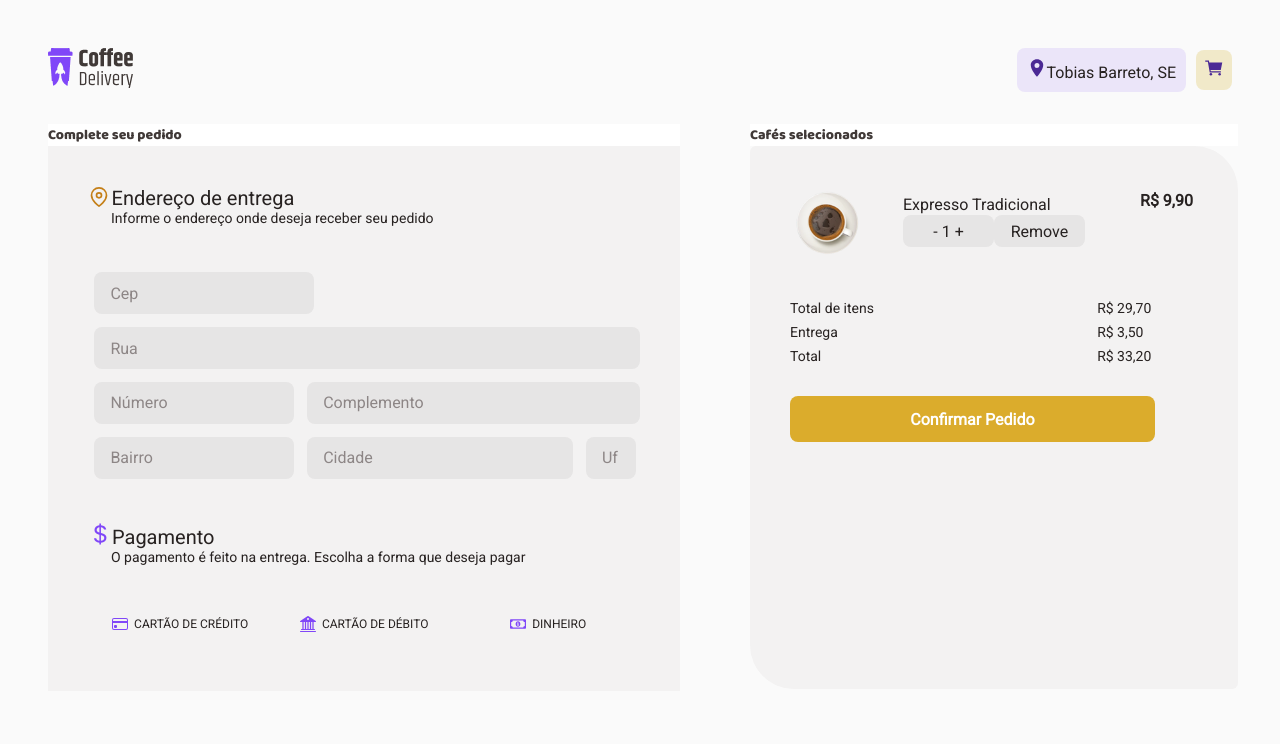
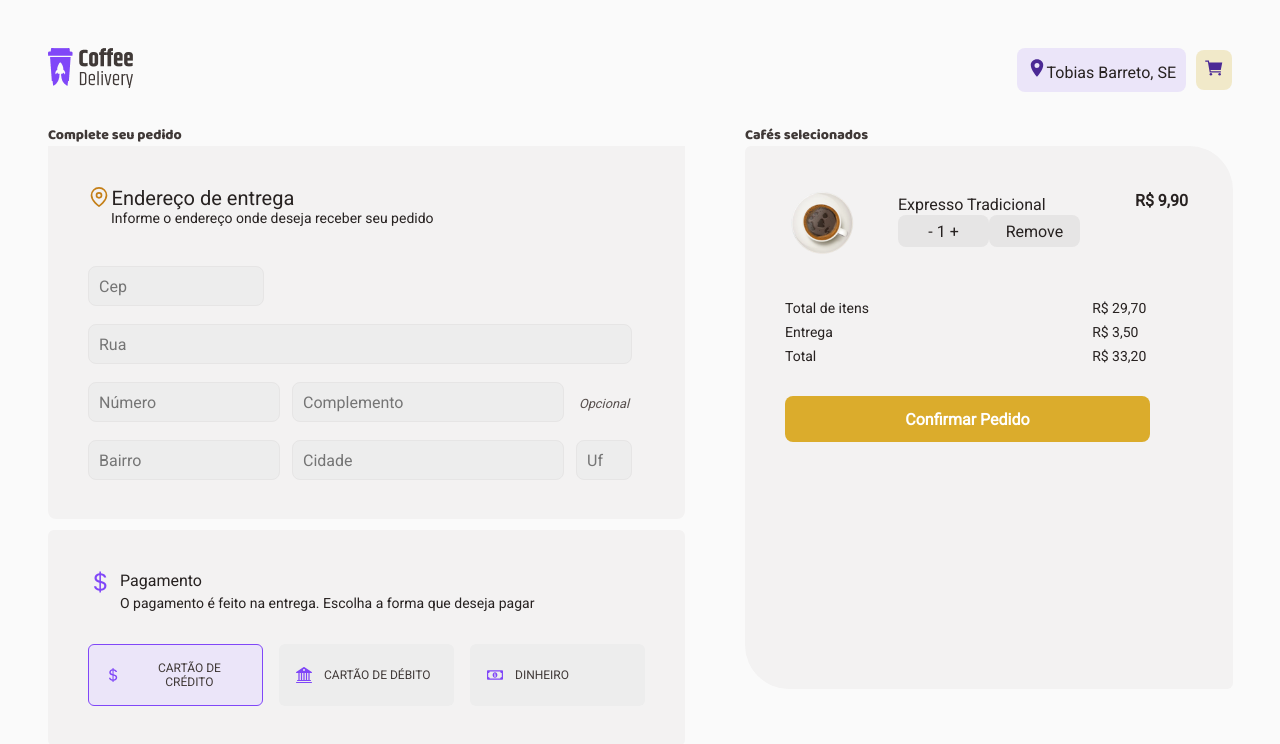
Before and after one commit to Jones-bass/coffe, a React (Vite) app: page /formulario in a window 1280 px wide. Shown: the top 744 px of the page. Built offline with nearby package versions, Linux system fonts and the light colour scheme.

Commit message:
Fatorando Project

```diff
--- a/package.json
+++ b/package.json
@@ -11,10 +11,13 @@
     "preview": "vite preview"
   },
   "dependencies": {
+    "@hookform/resolvers": "^2.9.10",
     "react": "^18.2.0",
     "react-dom": "^18.2.0",
+    "react-hook-form": "^7.41.4",
     "react-router-dom": "^6.3.0",
-    "styled-components": "^5.3.5"
+    "styled-components": "^5.3.5",
+    "yup": "^0.32.11"
   },
   "devDependencies": {
     "@rocketseat/eslint-config": "^1.1.3",
--- /dev/null
+++ b/src/@types/FormLogin.ts
@@ -0,0 +1,19 @@
+export interface IFormLogin {
+  cep: string
+  rua: string
+  numero: number
+  complemento: string | number
+  bairro: string | number
+  cidade: string | number
+  uf: string
+}
+
+export const defaultValues: IFormLogin = {
+  cep: '',
+  rua: '',
+  numero: 0,
+  complemento: '',
+  bairro: '',
+  cidade: '',
+  uf: '',
+}
--- a/src/components/CoffeConfirmation/styles.ts
+++ b/src/components/CoffeConfirmation/styles.ts
@@ -1,6 +1,8 @@
 import styled from 'styled-components'
 
 export const ContainerMain = styled.main`
+  margin-left: -10px;
+
   padding: 32px 0px 0px 0px;
   flex-wrap: wrap;
 
@@ -9,7 +11,7 @@ export const ContainerMain = styled.main`
 
     font-family: 'Baloo 2';
     font-size: 14px;
-    background-color: ${(porps) => porps.theme.white};
+    background-color: ${(porps) => porps.theme.background};
     color: ${(porps) => porps.theme.subtitle};
   }
 `
--- a/src/components/Input/index.tsx
+++ b/src/components/Input/index.tsx
@@ -1,98 +1,34 @@
-import { ContainerInput } from './styles'
+/* eslint-disable no-undef */
+import { Controller, Control } from 'react-hook-form'
+import { IFormLogin } from '../../@types/FormLogin'
+import { InputContainer, InputText } from './styles'
 
-import { ChangeEvent, useState } from 'react'
+interface InputProps {
+  name: 'cep' | 'rua' | 'numero' | 'complemento' | 'bairro' | 'cidade' | 'uf'
+  className?: string
+  control: Control<IFormLogin, any>
+  placeholder: string
+  type?: string
+}
 
-export function Input() {
-  const [formState, setFormState] = useState({
-    cep: '',
-    rua: '',
-    numero: '',
-    complemento: '',
-    bairro: '',
-    cidade: '',
-    uf: '',
-  })
-
-  function handleChange(event: ChangeEvent<HTMLInputElement>) {
-    const { id, value } = event.target
-    setFormState({ ...formState, [id]: value })
-  }
-
+export function Input({ control, name, className, ...rest }: InputProps) {
   return (
-    <ContainerInput>
-      <form>
-        <input
-          style={{
-            width: '220px',
-            height: '42px',
-          }}
-          id="cep"
-          value={formState.cep}
-          placeholder="Cep"
-          onChange={handleChange}
+    <>
+      <InputContainer className={className}>
+        <Controller
+          control={control}
+          name={name}
+          render={({ field: { onChange, onBlur, value, ref } }) => (
+            <InputText
+              {...rest}
+              onChange={onChange}
+              onBlur={onBlur}
+              value={value}
+              ref={ref}
+            />
+          )}
         />
-        <input
-          style={{
-            width: '546px',
-            height: '42px',
-          }}
-          id="rua"
-          value={formState.rua}
-          placeholder="Rua"
-          onChange={handleChange}
-        />
-
-        <input
-          style={{
-            width: '200px',
-            height: '42px',
-          }}
-          id="numero"
-          value={formState.numero}
-          placeholder="Número"
-          onChange={handleChange}
-        />
-        <input
-          style={{
-            width: '333px',
-            height: '42px',
-          }}
-          id="complemento"
-          value={formState.complemento}
-          placeholder="Complemento"
-          onChange={handleChange}
-        />
-        <input
-          style={{
-            width: '200px',
-            height: '42px',
-          }}
-          id="bairro"
-          value={formState.bairro}
-          placeholder="Bairro"
-          onChange={handleChange}
-        />
-        <input
-          style={{
-            width: '266px',
-            height: '42px',
-          }}
-          id="cidade"
-          value={formState.cidade}
-          placeholder="Cidade"
-          onChange={handleChange}
-        />
-        <input
-          style={{
-            width: '50px',
-            height: '42px',
-          }}
-          id="uf"
-          value={formState.uf}
-          placeholder="Uf"
-          onChange={handleChange}
-        />
-      </form>
-    </ContainerInput>
+      </InputContainer>
+    </>
   )
 }
--- a/src/components/Input/styles.ts
+++ b/src/components/Input/styles.ts
@@ -1,28 +1,27 @@
 import styled from 'styled-components'
 
-export const ContainerInput = styled.section`
-  padding: 0 0 0 40px;
+export const InputContainer = styled.div`
+  background-color: ${(props) => props.theme.input};
+  border: solid 1px ${(props) => props.theme.button};
 
-  form {
-    width: 560px;
-    height: 216px;
-  }
+  height: 40px;
+  border-radius: 8px;
 
-  input {
-    background-color: ${(porps) => porps.theme.button};
+  display: flex;
+  align-items: center;
+`
 
-    margin-bottom: 1rem;
-    margin: 0.4rem;
+export const InputText = styled.input`
+  background-color: transparent;
+  margin-left: 10px;
+  width: 100%;
 
-    border-radius: 8px;
-    border: none;
+  color: ${(props) => props.theme.text};
 
-    color: ${(porps) => porps.theme.text};
-    padding: 0.5rem;
+  border: none;
 
-    ::placeholder {
-      color: ${(porps) => porps.theme.label};
-      padding: 0.5rem;
-    }
+  :focus {
+    outline: transparent;
+    box-shadow: none;
   }
 `
--- /dev/null
+++ b/src/components/Payment/index.tsx
@@ -0,0 +1,16 @@
+import { ReactNode, MouseEventHandler } from 'react'
+import { RadioBox } from './styles'
+
+interface PaymentMethodProps {
+  isActive: boolean
+  onClick: MouseEventHandler
+  children: ReactNode
+}
+
+export function Payment({ isActive, onClick, children }: PaymentMethodProps) {
+  return (
+    <RadioBox type="button" onClick={onClick} isActive={isActive}>
+      {children}
+    </RadioBox>
+  )
+}
--- /dev/null
+++ b/src/components/Payment/styles.ts
@@ -0,0 +1,33 @@
+import styled from 'styled-components'
+
+interface RadioBoxProps {
+  isActive: boolean
+}
+
+const colors = {
+  purple: '#EBE5F9',
+  purpleDark: '#8047F8',
+}
+
+export const RadioBox = styled.button<RadioBoxProps>`
+  background: ${(props) =>
+    props.isActive ? colors.purple : props.theme.input};
+  border: 1px solid
+    ${(props) => (props.isActive ? colors.purpleDark : 'transparent')};
+  border-radius: 0.375rem;
+  font-size: 0.75rem;
+  padding: 1rem;
+  color: ${(props) => props.theme.subtitle};
+  min-width: 10.938rem;
+
+  cursor: pointer;
+  transition: 0.3s;
+
+  display: flex;
+  align-items: center;
+  gap: 0.75rem;
+
+  &:hover {
+    filter: brightness(0.9);
+  }
+`
--- a/src/page/Form/index.tsx
+++ b/src/page/Form/index.tsx
@@ -1,19 +1,30 @@
 import { FiMapPin } from 'react-icons/fi'
 import { FaRegMoneyBillAlt } from 'react-icons/fa'
-import { BsCreditCard, BsCurrencyDollar, BsBank2 } from 'react-icons/bs'
+import { BsCurrencyDollar, BsBank2 } from 'react-icons/bs'
 import {
   ContainerMain,
   ContainerForm,
   ContainerPayment,
-  ContainerCardPayment,
-  CardPayment,
   ContainerCads,
+  InputContainer,
+  Container,
+  ContainerText,
 } from './styles'
 
 import { CoffeConfirmation } from '../../components/CoffeConfirmation'
 import { Input } from '../../components/Input'
+import { useState } from 'react'
+import { useForm } from 'react-hook-form'
+import { IFormLogin } from '../../@types/FormLogin'
+import { Payment } from '../../components/Payment'
 
 export function Form() {
+  const [typePayment, setTypePayment] = useState<
+    'creditCard' | 'debitCard' | 'money'
+  >('creditCard')
+
+  const { control } = useForm<IFormLogin>()
+
   return (
     <ContainerCads>
       <ContainerMain>
@@ -31,54 +42,100 @@ export function Form() {
           <span>Endereço de entrega</span>
           <p>Informe o endereço onde deseja receber seu pedido</p>
         </ContainerForm>
-        <Input />
 
-        <ContainerPayment>
+        <InputContainer>
+          <form>
+            <Input
+              name="cep"
+              className="cep"
+              placeholder="Cep"
+              control={control}
+            />
+
+            <Input
+              name="rua"
+              className="rua"
+              placeholder="Rua"
+              control={control}
+            />
+
+            <Input
+              name="numero"
+              className="numero"
+              placeholder="Número"
+              control={control}
+            />
+
+            <Input
+              name="complemento"
+              className="complemento"
+              placeholder="Complemento"
+              control={control}
+            />
+
+            <p>Opcional</p>
+
+            <Input
+              name="bairro"
+              className="bairro"
+              placeholder="Bairro"
+              control={control}
+            />
+
+            <Input
+              name="cidade"
+              className="cidade"
+              placeholder="Cidade"
+              control={control}
+            />
+
+            <Input
+              name="uf"
+              className="uf"
+              placeholder="Uf"
+              control={control}
+            />
+          </form>
+        </InputContainer>
+
+        <Container>
+          <ContainerText>
             <BsCurrencyDollar
               style={{
                 width: '24px',
                 height: '24px',
-              marginBottom: '-0.1rem',
                 color: '#8047F8',
               }}
             />
-          <span>Pagamento</span>
+            <h1>Pagamento</h1>
             <p>
               O pagamento é feito na entrega. Escolha a forma que deseja pagar
             </p>
-          <ContainerCardPayment>
-            <CardPayment>
-              <BsCreditCard
-                style={{
-                  width: '16px',
-                  height: '16px',
-                  color: '#8047F8',
-                }}
-              />
+          </ContainerText>
+          <ContainerPayment>
+            <Payment
+              onClick={() => setTypePayment('creditCard')}
+              isActive={typePayment === 'creditCard'}
+            >
+              <BsCurrencyDollar size={16} color="#8047F8" />
               CARTÃO DE CRÉDITO
-            </CardPayment>
-            <CardPayment>
-              <BsBank2
-                style={{
-                  width: '16px',
-                  height: '16px',
-                  color: '#8047F8',
-                }}
-              />
+            </Payment>
+            <Payment
+              onClick={() => setTypePayment('debitCard')}
+              isActive={typePayment === 'debitCard'}
+            >
+              <BsBank2 size={16} color="#8047F8" />
               CARTÃO DE DÉBITO
-            </CardPayment>
-            <CardPayment>
-              <FaRegMoneyBillAlt
-                style={{
-                  width: '16px',
-                  height: '16px',
-                  color: '#8047F8',
-                }}
-              />
+            </Payment>
+            <Payment
+              onClick={() => setTypePayment('money')}
+              isActive={typePayment === 'money'}
+            >
+              <FaRegMoneyBillAlt size={16} color="#8047F8" />
               DINHEIRO
-            </CardPayment>
-          </ContainerCardPayment>
+            </Payment>
           </ContainerPayment>
+        </Container>
       </ContainerMain>
       <CoffeConfirmation />
     </ContainerCads>
--- a/src/page/Form/styles.ts
+++ b/src/page/Form/styles.ts
@@ -1,21 +1,60 @@
 import styled from 'styled-components'
+
+export const InputContainer = styled.div`
+  padding: 0 0 0 40px;
+
+  form {
+    display: grid;
+    grid-template-columns: 12rem 17rem 3.5rem;
+    column-gap: 0.75rem;
+    row-gap: 1rem;
+    grid-auto-flow: dense;
+    width: 560px;
+    height: 216px;
+
+    p {
+      font-style: italic;
+      font-size: 0.8rem;
+      padding: 0rem 1rem;
+
+      color: ${(props) => props.theme.text};
+
+      display: flex;
+      align-items: center;
+      justify-content: center;
+    }
+  }
+
+  .cep {
+    grid-column: 1 / 4;
+    width: 11rem;
+  }
+
+  .rua {
+    grid-column: 1 / 4;
+  }
+
+  .numero {
+    grid-column: 1 / 2;
+  }
+`
 
 export const ContainerCads = styled.div`
   display: flex;
-  column-count: 2;
 `
 
 export const ContainerMain = styled.main`
   background-color: ${(porps) => porps.theme.card};
-  width: 640;
-  height: 591;
+  width: 640px;
+  height: 395px;
   margin: 32px 50px 0px 0px;
+  border-radius: 8px;
   flex-wrap: wrap;
 
   > p {
     font-family: 'Baloo 2';
     font-size: 14px;
-    background-color: ${(porps) => porps.theme.white};
+    background-color: ${(porps) => porps.theme.background};
     color: ${(porps) => porps.theme.subtitle};
   }
 `
@@ -30,7 +69,12 @@ export const ContainerForm = styled.div`
   }
 `
 export const ContainerPayment = styled.div`
-  padding: 40px;
+  width: 100%;
+
+  display: flex;
+  justify-content: space-between;
+
+  gap: 1rem;
   font-size: 20px;
 
   font-family: 'Roboto';
@@ -40,25 +84,35 @@ export const ContainerPayment = styled.div`
   }
 `
 
-export const ContainerCardPayment = styled.div`
+export const Container = styled.div`
   display: flex;
-  justify-content: space-between;
-  margin-top: 32px;
+  margin-top: 3rem;
+  flex-direction: column;
+  max-width: 40rem;
+  padding: 2.5rem;
+  border-radius: 0.375rem;
+  background-color: ${(props) => props.theme.card};
 `
+export const ContainerText = styled.div`
+  display: grid;
+  grid-template-columns: 2rem auto;
+  grid-area: auto;
+  align-items: center;
+  margin-bottom: 2rem;
 
-export const CardPayment = styled.div`
-  display: flex;
-  align-items: center;
-  justify-content: center;
-  gap: 0.4rem;
+  h1 {
+    grid-column: 2;
+    font-size: 1rem;
+    font-weight: normal;
+    line-height: 130%;
+    color: ${(props) => props.theme.title};
+    margin-bottom: 0.125rem;
+  }
 
-  font-size: 12px;
-
-  font-family: 'Roboto';
-
-  border-radius: 8px;
-
-  margin: 2px;
-  width: 180px;
-  height: 50px;
+  p {
+    grid-column: 2;
+    font-size: 0.875rem;
+    line-height: 130%;
+    color: ${(props) => props.theme.title};
+  }
 `
--- a/src/styles/themes/default.ts
+++ b/src/styles/themes/default.ts
@@ -2,6 +2,7 @@ export const defaultTheme = {
   white: '#FFFFFF',
   background: '#FAFAFA',
   card: '#F3F2F2',
+  input: '#EDEDED',
   button: '#E6E5E5',
   hover: '#D7D5D5',
   label: '#8D8686',
--- a/src/styles/themes/global.ts
+++ b/src/styles/themes/global.ts
@@ -1,11 +1,6 @@
 import { createGlobalStyle } from 'styled-components'
 
 export const GlobalStyle = createGlobalStyle`
-
-:focus {
-  outline: transparent;
-  box-shadow: 0 0 0 2px ${(props) => props.theme.yellow};
-}
 
 
 * {
```
Also changed, not shown: 2 other files (tests, documents, lock files or other folders). Lines whose indentation alone changed are shown as unchanged.
